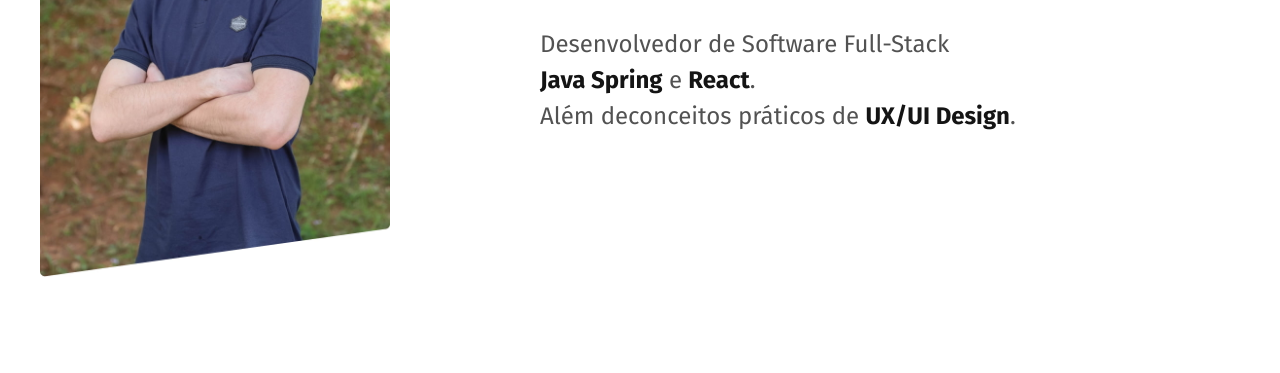
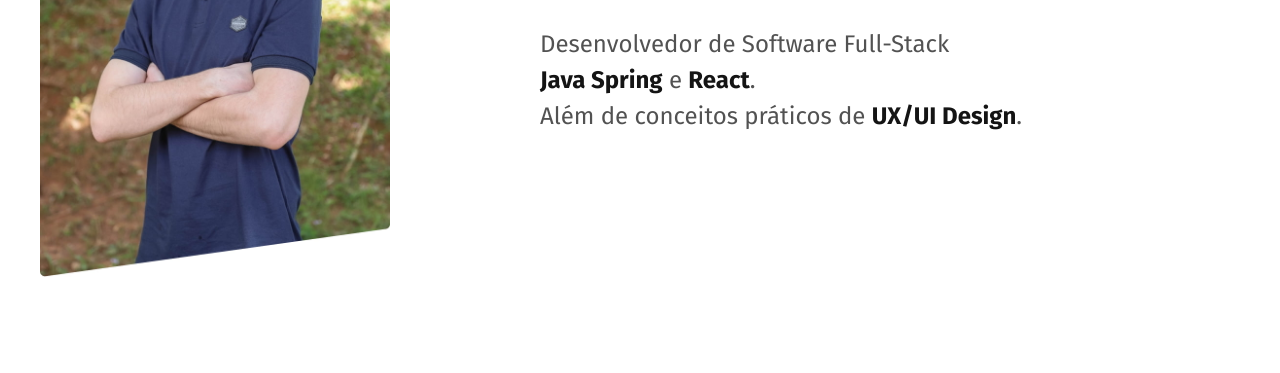
Before and after one commit to LucasLWeber/LucasLWeber.github.io, a plain HTML site: page index.html in a window 1280 px wide. Shown: the part 392-765 px from the top of the page. Drawn offline with Linux system fonts and the light colour scheme.

Commit message:
fix: erro de portugues

```diff
--- a/index.html
+++ b/index.html
@@ -30,7 +30,7 @@
         <img src="./img/perfil.jpg" alt="Lucas Weber" width="360" height="520">
         <div>
             <h1>Full-Stack Developer</h1>
-            <p>Desenvolvedor de Software Full-Stack<br><strong>Java Spring</strong> e <strong>React</strong>.<br>Além deconceitos práticos de <strong>UX/UI Design</strong>.</p>
+            <p>Desenvolvedor de Software Full-Stack<br><strong>Java Spring</strong> e <strong>React</strong>.<br>Além de conceitos práticos de <strong>UX/UI Design</strong>.</p>
         </div>
     </main>
 
```
